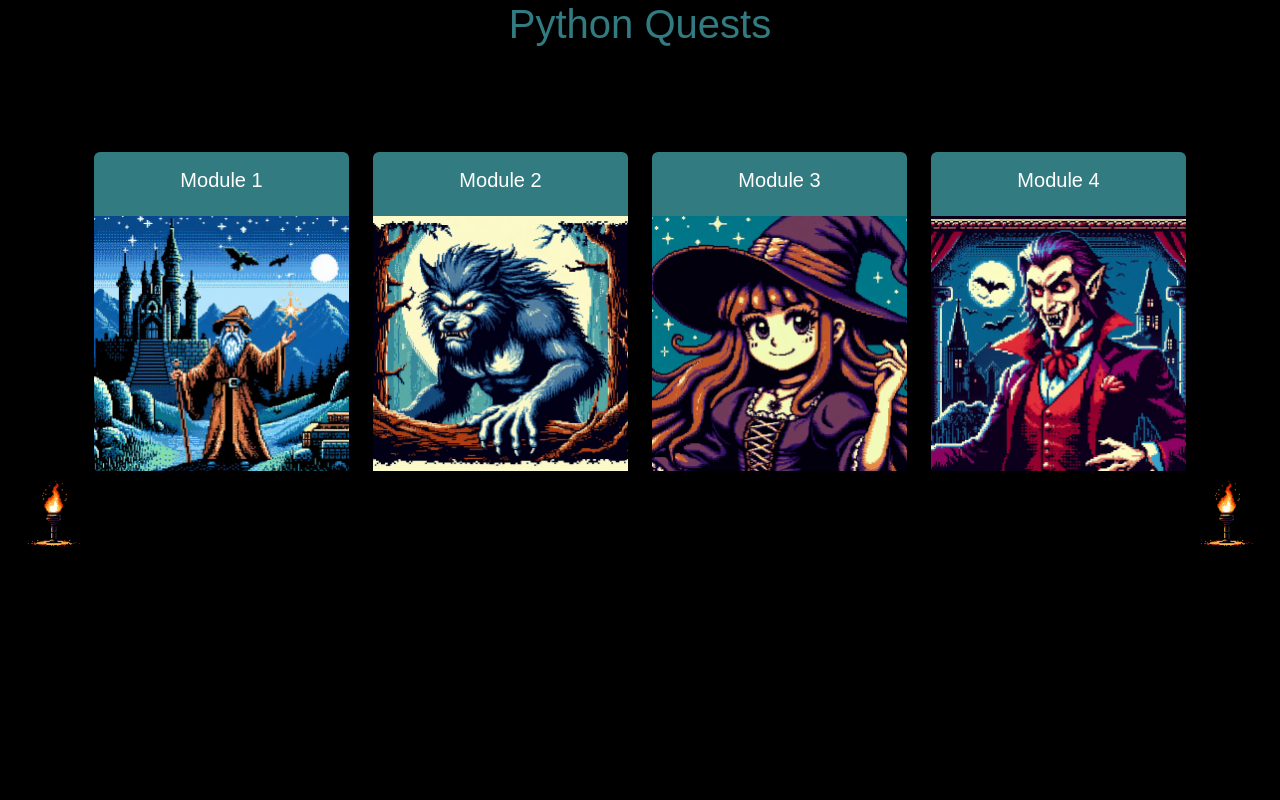
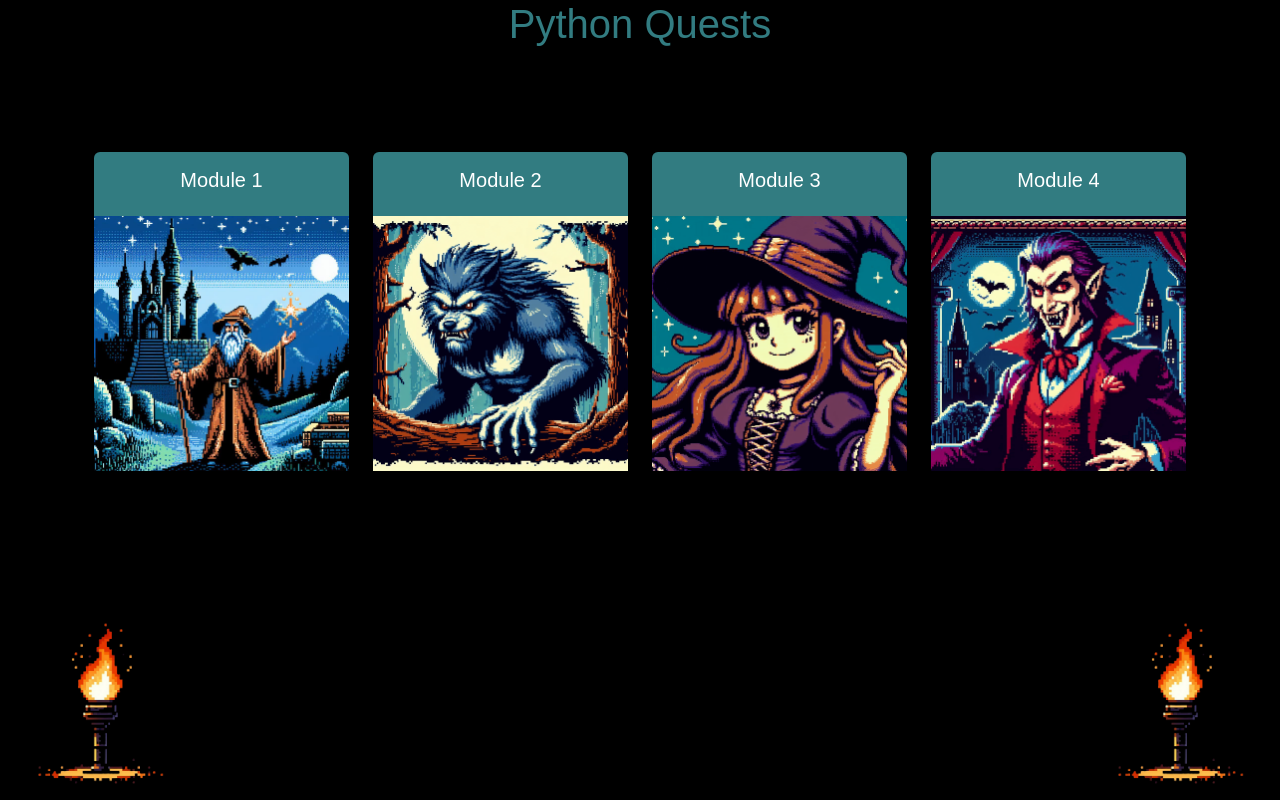
Before and after one commit to huntnel/tech-playground, a React (Create React App) app in the folder frontend/: page /modules in a window 1280 px wide. Built offline with nearby package versions, Linux system fonts and the light colour scheme; a web font is replaced by a local one.

Commit message:
Fixed torches to the bottom

```diff
--- a/frontend/src/App.css
+++ b/frontend/src/App.css
@@ -218,6 +218,23 @@
   font-family: 'Onesize', sans-serif;
 }
 
+.torch-left {
+  position: fixed;
+  bottom: 0;
+  left: 0;
+  width: 25vh;
+}
+.torch-right {
+  position: fixed;
+  bottom: 0;
+  right: 0;
+  width: 25vh;
+}
+
+.custom-z-index{
+  z-index: 1;
+}
+
 @media (max-width: 1000px) {
   p {
     font-size: 12px;
@@ -227,7 +244,7 @@
   }
 }
 
-@media (max-width: 767px) {
+@media (max-width: 770px) {
   p {
     font-size: 10px;
   }
--- a/frontend/src/components/ModuleHome.js
+++ b/frontend/src/components/ModuleHome.js
@@ -19,7 +19,7 @@ function ModuleHome() {
                     </Col>
                 </Row>
                 <Row className='pt-sm-5'>
-                    <Col className="d-flex flex-column">
+                    <Col className="d-flex flex-column custom-z-index">
                         <Container className='d-flex card-module-container'>
                             <Container onClick={() => navigateToModule("/module1")}>
                                 <Card border="light" className='module-card border-0'>
@@ -87,24 +87,20 @@ function ModuleHome() {
                         </Container>
                     </Col>
                 </Row>
-                <Row>
-                    <Col xs={0} sm={0} md={1}>
+                <div className="torch-left torch">
                     <LazyLoadImage
                     src='img/blackBackground.png'
-                            className='img-fluid torch'
+                    className='img-fluid'
                     alt="Challenge"
                     effect="blur"/>
-                    </Col>
-                    <Col></Col>
-                    <Col xs={0} sm={0} md={1}>
+                </div>
+                <div className="torch-right torch">
                     <LazyLoadImage
                     src='img/blackBackground.png'
-                            className='img-fluid torch'
+                    className='img-fluid'
                     alt="Challenge"
                     effect="blur"/>
-                    </Col>
-                </Row>
-
+                </div>
             </Container>
         </div>
     );
```
Lines whose indentation alone changed are shown as unchanged.
